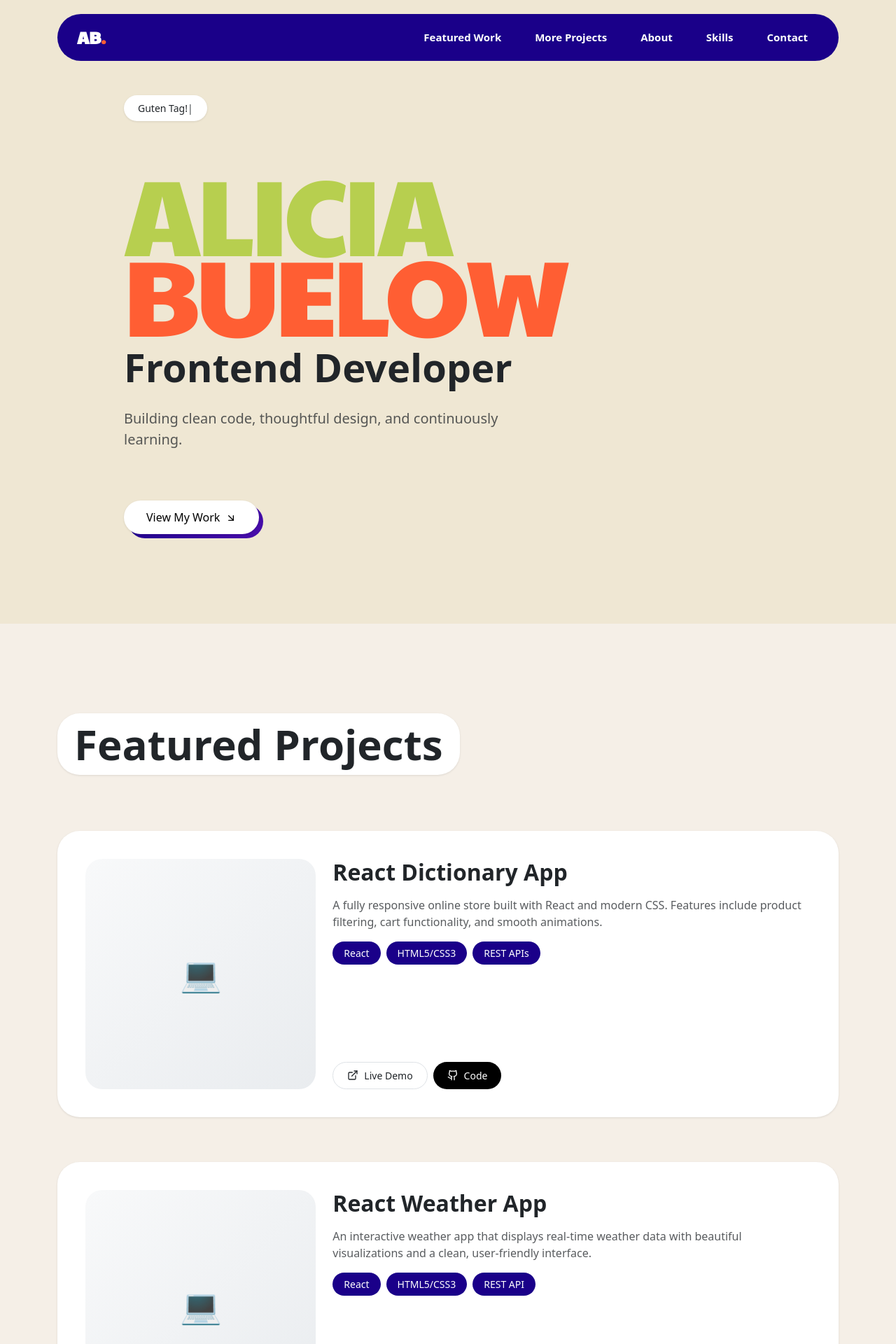
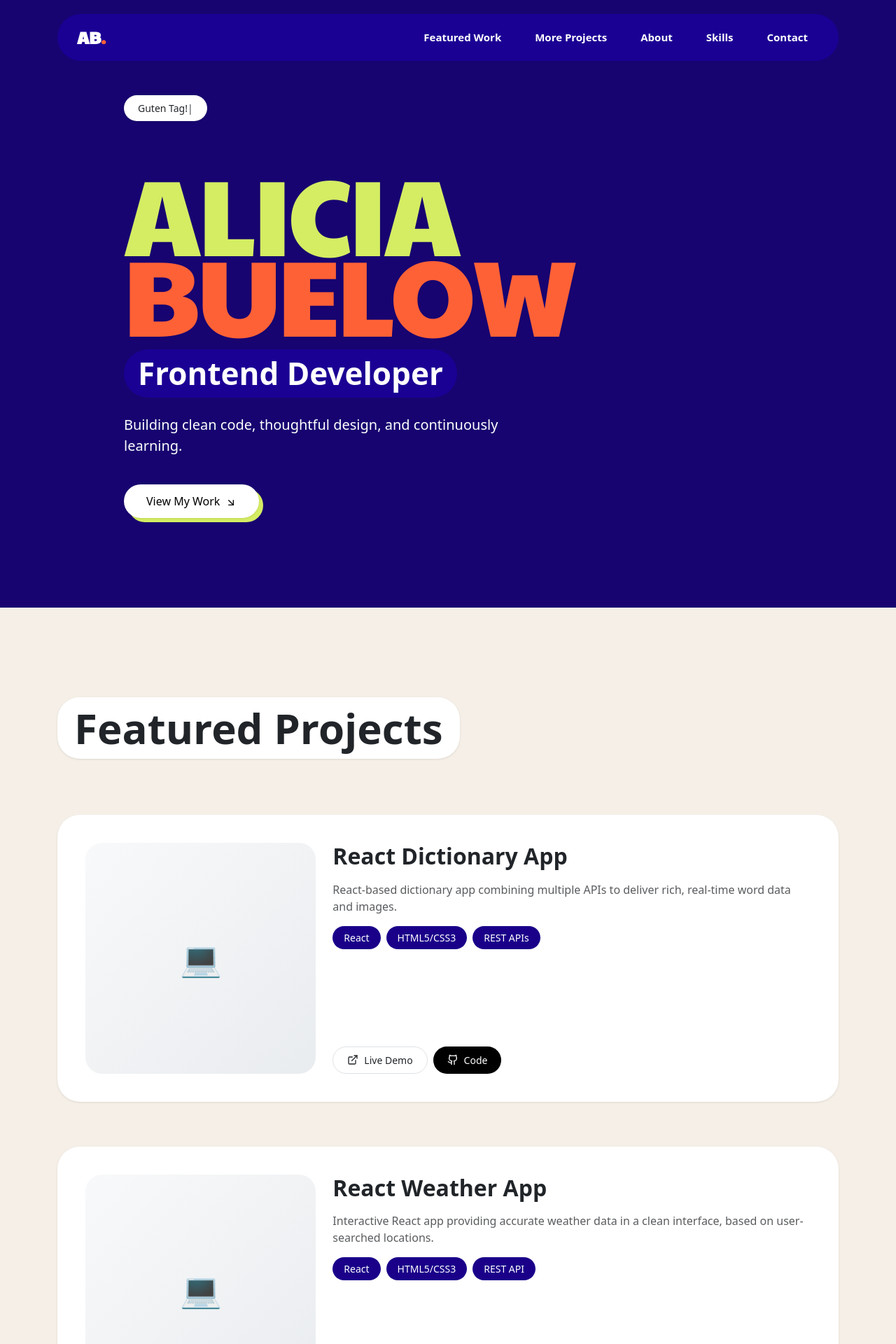
Before and after one commit to aliciabuelow/alicia-portfolio, a React (Vite) app in the folder react-app/: page / in a window 1280 px wide. Shown: the top 1920 px of the page at 70% size. Built offline with nearby package versions, Linux system fonts and the light colour scheme.

Commit message:
Small content and styling updates

```diff
--- a/react-app/src/components/FeaturedProjects.jsx
+++ b/react-app/src/components/FeaturedProjects.jsx
@@ -5,7 +5,7 @@ import { useInView } from "./hooks/useInView.js";
 const projects = [
   {
     title: "React Dictionary App",
-    description: "A fully responsive online store built with React and modern CSS. Features include product filtering, cart functionality, and smooth animations.",
+    description: "React-based dictionary app combining multiple APIs to deliver rich, real-time word data and images.",
     tags: ["React", "HTML5/CSS3", "REST APIs"],
     color: "#1A0089",
     demoUrl: "#",
@@ -13,16 +13,16 @@ const projects = [
   },
   {
     title: "React Weather App",
-    description: "An interactive weather app that displays real-time weather data with beautiful visualizations and a clean, user-friendly interface.",
+    description: "Interactive React app providing accurate weather data in a clean interface, based on user-searched locations.",
     tags: ["React", "HTML5/CSS3", "REST API"],
     color: "#1A0089",
     demoUrl: "#",
     githubUrl: "#"
   },
   {
-    title: "Artist Landing Page",
-    description: "A content management system for creatives to showcase their work. Built with React and features drag-and-drop functionality.",
-    tags: ["HTML5/CSS3", "Bootstrap", "Responsive"],
+    title: "AI Travel Itinerary Builder",
+    description: "An AI-powered web application, generating detailed and structured travel itineraries based on user input, utilizing an external AI API.",
+    tags: ["HTML5/CSS3", "JavaScript", "AI API"],
     color: "#1A0089",
     demoUrl: "#",
     githubUrl: "#"
--- a/react-app/src/components/Hero.jsx
+++ b/react-app/src/components/Hero.jsx
@@ -9,7 +9,7 @@ export default function Hero() {
   };
 
   return (
-    <section id="hero" className="hero-section">
+    <section id="Hero" className="hero-section">
       <div className="container">
         <div className="row justify-content-center">
           <div className="col-lg-10 mt-2">
@@ -26,14 +26,14 @@ export default function Hero() {
                 transition={{ duration: 0.5, delay: 0.2 }}
               >
                 <div className="badge-content">
-                  <p className="mb-0 small fw-medium">
+                  <span className="mb-0 small fw-medium">
                     <Typewriter />
-                  </p>
+                  </span>
                 </div>
               </motion.div>
 
               {/* Name */}
-              <h1 className="hero-title mb-3 mt-4">
+              <h1 className="hero-title mb-4 mt-4">
                 <motion.span
                   className="d-block hero-lime-text"
                   initial={{ opacity: 0, x: -20 }}
@@ -64,7 +64,7 @@ export default function Hero() {
 
               {/* Welcome */}
               <motion.p
-                className="lead text-muted mb-4"
+                className="lead mb-4"
                 style={{ maxWidth: '576px' }}
                 initial={{ opacity: 0 }}
                 animate={{ opacity: 1 }}
@@ -79,12 +79,12 @@ export default function Hero() {
                 animate={{ opacity: 1, y: 0 }}
                 transition={{ duration: 0.8, delay: 0.8 }}
               >
-                <div className="shadow-wrapper btn-custom mt-5" style={{ borderRadius: '50px' }}>
+                <div className="shadow-wrapper btn-custom mt-3" style={{ borderRadius: '50px' }}>
                   <div
                     className="shadow-blue"
                     style={{
                       borderRadius: '50px',
-                      background: 'linear-gradient(135deg, #1A0089 0%, #4A0DAB 100%)'
+                      background: 'var(--accent-color)'
                     }}
                   ></div>
                   <button onClick={scrollToAbout} className="btn-custom-content">
--- a/react-app/src/components/Skills.jsx
+++ b/react-app/src/components/Skills.jsx
@@ -57,7 +57,7 @@ export default function Skills() {
           </div>
 
           {/* Skills by category */}
-          <div>
+          <div className="skills-content">
             {skillCategories.map((category, categoryIndex) => (
               <motion.div
                 key={category.category}
--- a/react-app/src/styles/Hero.css
+++ b/react-app/src/styles/Hero.css
@@ -3,15 +3,15 @@
     display: flex;
     align-items: center;
     justify-content: center;
-    background-color: var(--color-bg);
+    background-color: var(--accent-color-three);
     padding: 128px 24px;
 }
 
 .hero-title {
     font-family: 'Paytone One', sans-serif;
-    font-size: clamp(5rem, 12vw, 12rem);
+    font-size: clamp(5rem, 12vw, 11rem);
     line-height: 0.75;
-    letter-spacing: -5px;
+    letter-spacing: -3px;
     text-transform: uppercase;
 }
 
@@ -22,3 +22,22 @@
 .hero-orange-text {
     color: var(--accent-color-two);
 }
+
+.hero-section h2 {
+    color: #fff;
+    font-size: 44px;
+    width: fit-content;
+    padding: 8px 20px;
+    background-color: #1b0094;
+    border-radius: 50px;
+}
+
+.hero-section p {
+    color: #fff;
+}
+
+@media (max-width: 768px) {
+    .hero-section h2 {
+        font-size: 24px;
+    }
+}
--- a/react-app/src/styles/Navbar.css
+++ b/react-app/src/styles/Navbar.css
@@ -1,5 +1,5 @@
 .navbar-bg {
-    background-color: var(--accent-color-three);
+    background-color: #1b0094;
 }
 
 .navbar-custom {
--- a/react-app/src/styles/global.css
+++ b/react-app/src/styles/global.css
@@ -5,9 +5,9 @@ html {
 
 /* Theme colours */
 :root {
-  --accent-color: #B7CF4F;
-  --accent-color-two: #FF5E33;
-  --accent-color-three: #1A0089;
+  --accent-color: #d4ed63;
+  --accent-color-two: #ff6136;
+  --accent-color-three: #170470;
   --color-bg: #EFE7D3;
   --color-bg-alt: #F5EFE7;
 }
@@ -41,6 +41,7 @@ html {
   transition: transform 300ms ease;
 }
 
+
 .shadow-wrapper:hover .shadow-blue,
 .shadow-wrapper:hover .drop-shadow {
   transform: translate(12px, 12px);
@@ -50,6 +51,7 @@ html {
 .badge-wrapper {
   display: inline-block;
 }
+
 
 .badge-content {
   position: relative;
```
